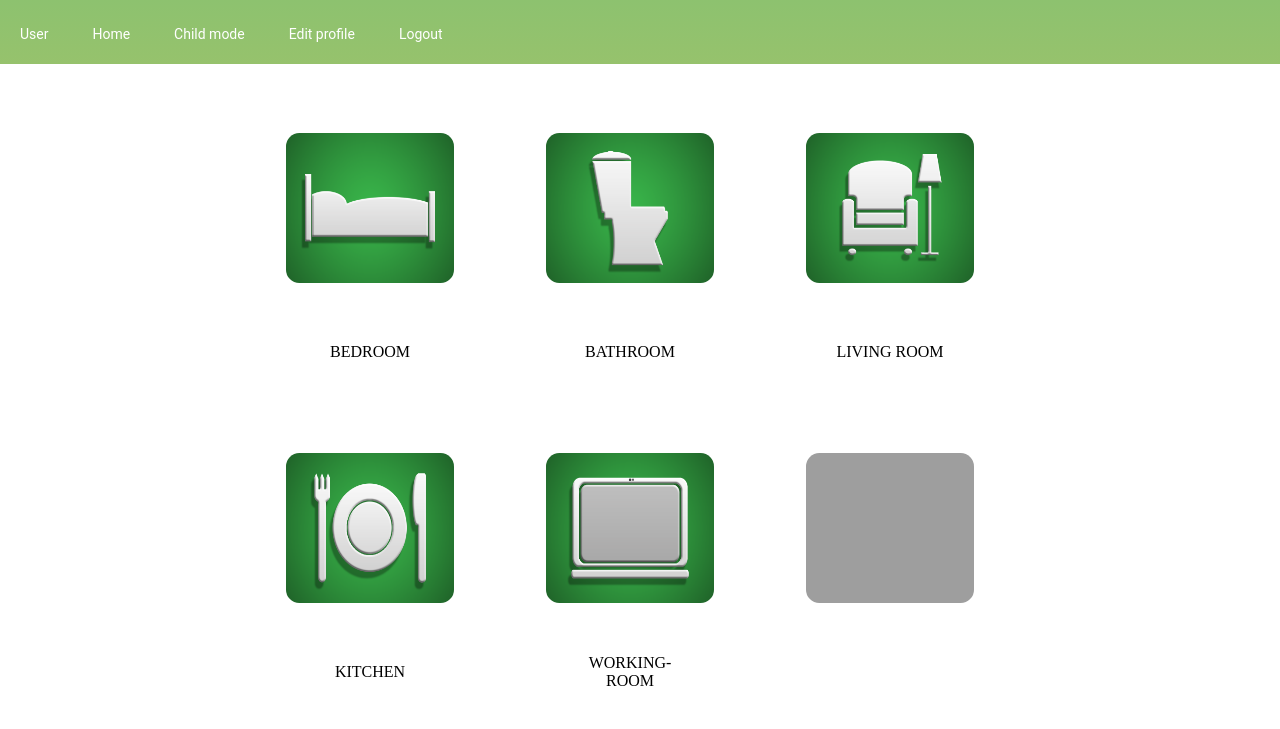
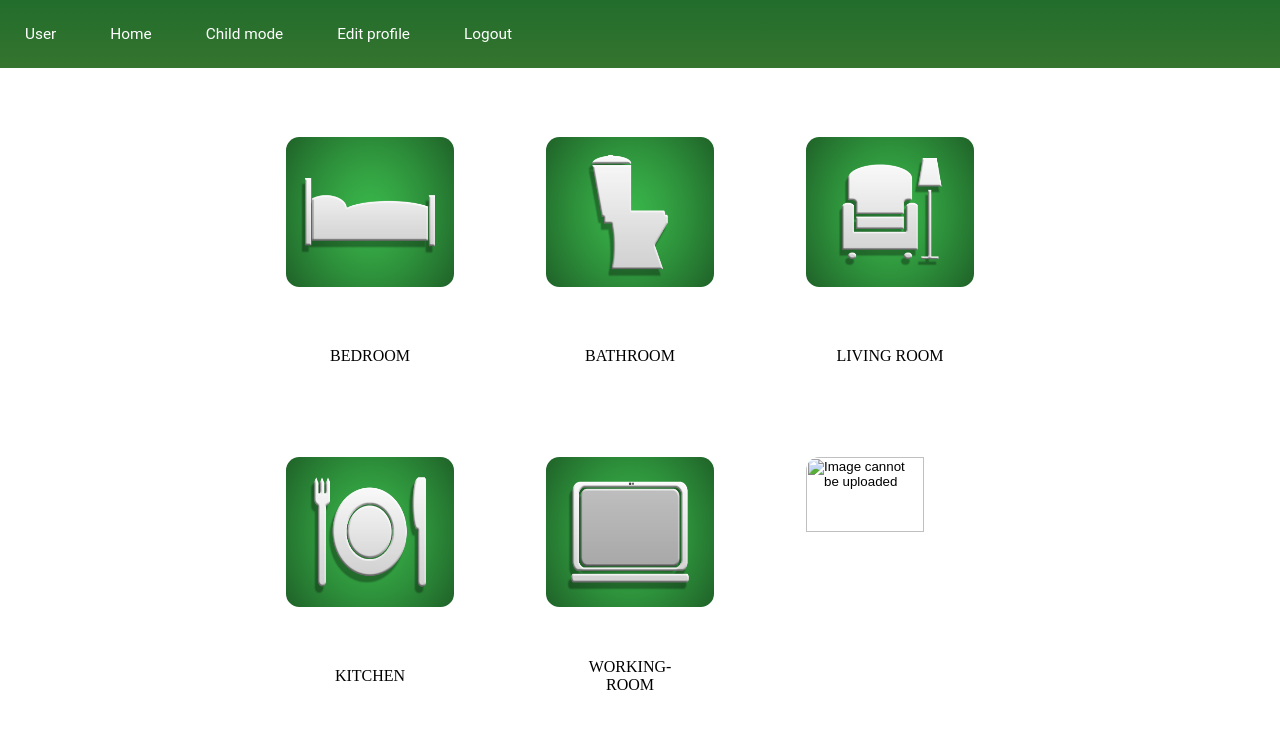
Before and after one commit to LukasKav/ISP, a Symfony app: template templates/menu/menu.html.twig in a window 1280 px wide. Shown: the top 729 px of the page. Run offline with Twig, Linux system fonts and the light colour scheme; the template is opened without the code that fills it, so the values that code supplies are empty; some libraries are stand-ins or nearby versions; grey boxes are pictures that could not be loaded.

Commit message:
menu changes front-end

```diff
--- a/config/bundles.php
+++ b/config/bundles.php
@@ -14,4 +14,5 @@ return [
     Symfony\Bundle\DebugBundle\DebugBundle::class => ['dev' => true, 'test' => true],
     Symfony\Bundle\MakerBundle\MakerBundle::class => ['dev' => true],
     Symfony\Bundle\WebServerBundle\WebServerBundle::class => ['dev' => true],
+    Twig\Extra\TwigExtraBundle\TwigExtraBundle::class => ['all' => true],
 ];
--- a/public/front-end/css/menu.css
+++ b/public/front-end/css/menu.css
@@ -17,7 +17,7 @@ p {
   background: -webkit-linear-gradient(to top, #ffc34d, #ffc34d);
   background: -moz-linear-gradient(to top, #ffc34d, #ffc34d);
   background: -o-linear-gradient(to top, #ffc34d, #ffc34d);
-  background: linear-gradient(to top, #ffc34d, #8DC26F);
+  background: linear-gradient(to top, #ffc34d, #226D2C);
   background-size: cover;
   background-attachment: fixed;
   font-family: 'Roboto', sans-serif;
@@ -27,10 +27,10 @@ p {
   }
 
   .nav li {
-      color: white;
+    color: white;
     display: inline-block;
-    font-size: 20px;
-     padding: 20px;
+    font-size: 22px;
+     padding: 25px;
 
 
   }
@@ -74,6 +74,8 @@ p {
       width:70%;
       padding: 0;
       height: 50%;
+      opacity: 1;
+      transition: 0.2s;
   }
 
 
@@ -85,6 +87,7 @@ p {
   }
 
   input:hover{
-    width: 80%;
+    opacity: 0.8;
+    width:80%;
     height: 60%;
   }
--- a/src/Controller/MainController.php
+++ b/src/Controller/MainController.php
@@ -24,8 +24,9 @@ class MainController extends Controller
             array('form' => $form->createView())
         );*/
     }
+
     /**
-     * @Route("/gadget", name="gadget")
+     * @Route("/gadgetMenu", name="gadget")
      */
     public function goToGadget()
     {
--- a/templates/base.html.twig
+++ b/templates/base.html.twig
@@ -2,6 +2,7 @@
 <html>
     <head>
         <meta charset="UTF-8">
+        <link rel="icon" href="{{ asset('front-end/images/Web-sign.png') }}" type="image/gif" sizes="16x16">
         <title>{% block title %}Welcome!{% endblock %}</title>
         {% block stylesheets %}{% endblock %}
     </head>
--- a/templates/menu/menu.html.twig
+++ b/templates/menu/menu.html.twig
@@ -1,24 +1,21 @@
-<!DOCTYPE html>
-<html lang="en">
-<head>
+ {% block body %}
+ <head>
     <meta charset="UTF-8">
-    <meta name="viewport" content="width=device-width, initial-scale=1.0">
-    <meta http-equiv="X-UA-Compatible" content="ie=edge">
-    <link rel="stylesheet" href="front-end/css/menu.css">
-
-    <title>Menu</title>
+    <link rel="stylesheet" href="{{ asset('front-end/css/menu.css') }}">
+    <title>Smart Home Rooms</title>
+    <link rel="icon" href="{{ asset('front-end/images/Web-sign.png') }}" type="image/gif" sizes="16x16">
 </head>
-<body>
-    <nav>
+ <nav>
     <ul class="nav">
         <li ><a href="">User</a></li>
-         <li><a href="/menu">Home</a></li>
+        <li><a href="/menu">Home</a></li>
         <li><a href="" class="floatleft">Child mode</a></li>
-         <li><a href="" class="floatleft">Edit profile</a></li>
+        <li><a href="" class="floatleft">Edit profile</a></li>
         <li><a href="{{ path('app_logout') }}">Logout</a></li>
       </ul>
       </nav>
-      <section class="block">
+
+<section class="block">
         {% if app.user %}
         <h2><div class="mb-3">
             <p>WELCOME HOME {{ app.user.username }}</p>
@@ -26,22 +23,24 @@
     {% endif %}
         <div class="row">
             <div class="column">
-                  <a href="http://127.0.0.1:8000/gadget">
-                <input type="image" src="front-end/images/Bedroom.png">
+                  <a href="{{ path('gadget') }}">
+                <input type="image" src="{{ asset('front-end/images/Bedroom.png') }}"
+                alt="Image cannot be uploaded"/>
                 </a>
                 <div class="textallign">BEDROOM</div>
             </div>
 
             <div class="column">
-                <a href="http://127.0.0.1:8000/gadget">
-                <input type="image" src="front-end/images/Bathroom.png">
+                <a href="{{ path('gadget') }}">
+                <input type="image" src="{{ asset('front-end/images/Bathroom.png') }}">
                 </a>
                 <div class="textallign">BATHROOM</div>
             </div>
 
             <div class="column">
-                 <a href="http://127.0.0.1:8000/gadget">
-                <input type="image" src="front-end/images/Living-room.png">
+             <a href="{{ path('gadget') }}">
+                <input type="image" src="{{ asset('front-end/images/Living-room.png') }}"
+                alt="Image cannot be uploaded"/>
                 </a>
                 <div class="textallign">LIVING ROOM</div>
             </div>
@@ -49,25 +48,26 @@
 
         <div class="row">
             <div class="column">
-                 <a href="http://127.0.0.1:8000/gadget">
-                <input type="image" src="front-end/images/Kitchen.png">
+              <a href="{{ path('gadget') }}">
+                <input type="image" src="{{ asset('front-end/images/Kitchen.png') }}"
+                alt="Image cannot be uploaded"/>
                 </a>
                 <div class="textallign">KITCHEN</div>
             </div>
 
             <div class="column">
-               <a href="http://127.0.0.1:8000/gadget">
-                <input type="image" src="front-end/images/Working-Room.png">
+               <a href="{{ path('gadget') }}">
+                <input type="image" src="{{ asset('front-end/images/Working-Room.png') }}"
+                alt="Image cannot be uploaded"/>
                 </a>
                 <div class="textallign">WORKING-ROOM</div>
             </div>
             <div class="column">
-                 <a href="http://127.0.0.1:8000/addRoom">
-                <input type="image" src="front-end/images/plus.png">
+                <a href="{{ path('gadget') }}">
+                <input type="image" src=""
+                alt="Image cannot be uploaded"/>
                 </a>
             </div>
         </div>
-
       </section>
-</body>
-</html>
+ {% endblock %}
```
Also changed, not shown: composer.json (+6 -3 lines), 3 other files.
